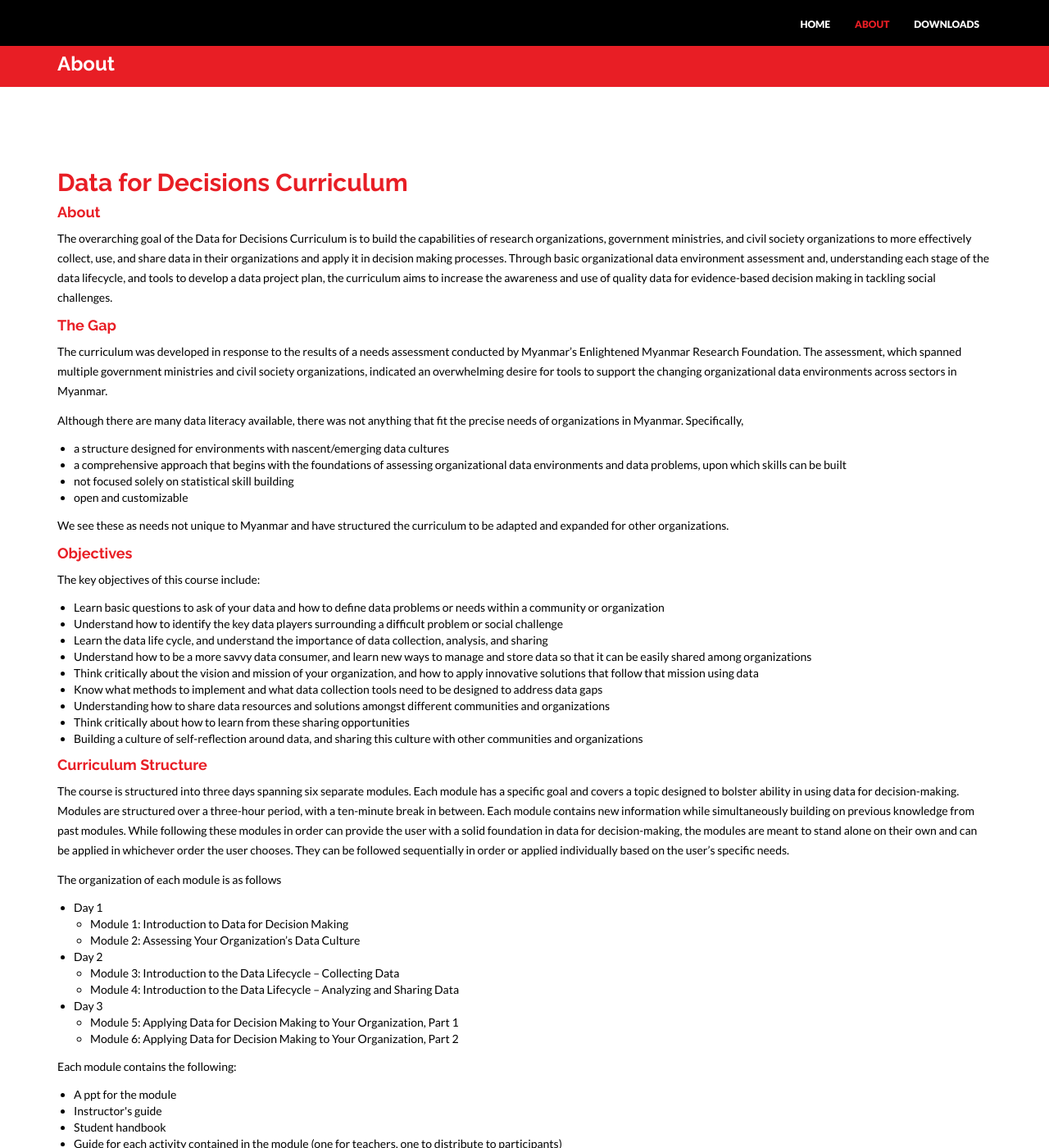
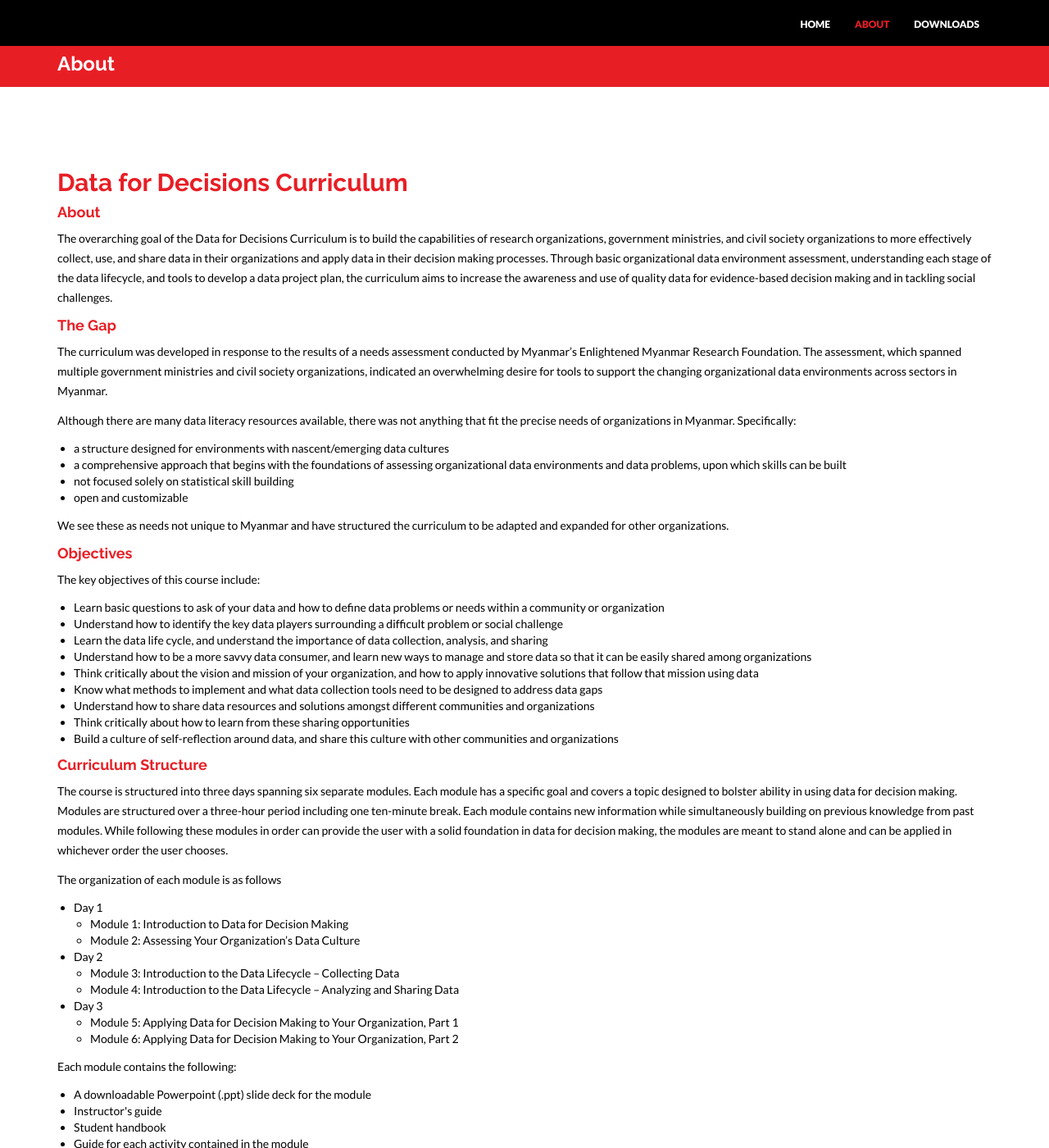
Before and after one commit to tascha/D4DM, a Jekyll site: the page built from about.html, in a window 1280 px wide and 1400 px high. Shown: the whole window at 82% size. Built offline with Jekyll 4.4.1, drawn with Linux system fonts in a browser that asks for light colours; nearby versions of some CDN libraries; some of the changed text lies outside the part shown.

Commit message:
fixed typos

```diff
--- a/about.html
+++ b/about.html
@@ -9,10 +9,10 @@ permalink: /about/
         <div class="col-lg-12">
             <h2>Data for Decisions Curriculum</h2>
             <h4>About</h4>
-            <p>The overarching goal of the Data for Decisions Curriculum is to build the capabilities of research organizations, government ministries, and civil society organizations to more effectively collect, use, and share data in their organizations and apply it in decision making processes. Through basic organizational data environment assessment and, understanding each stage of the data lifecycle, and tools to develop a data project plan, the curriculum aims to increase the awareness and use of quality data for evidence-based decision making in tackling social challenges.</p>
+            <p>The overarching goal of the Data for Decisions Curriculum is to build the capabilities of research organizations, government ministries, and civil society organizations to more effectively collect, use, and share data in their organizations and apply data in their decision making processes. Through basic organizational data environment assessment, understanding each stage of the data lifecycle, and tools to develop a data project plan, the curriculum aims to increase the awareness and use of quality data for evidence-based decision making and in tackling social challenges.</p>
             <h4>The Gap</h4>
             <p>The curriculum was developed in response to the results  of a needs assessment conducted by Myanmar’s Enlightened Myanmar Research Foundation. The assessment, which spanned multiple government ministries and civil society organizations, indicated an overwhelming desire for tools to support the changing organizational data environments across sectors in Myanmar.</p>
-            <p>Although there are many data literacy available, there was not anything that fit the precise needs of organizations in Myanmar. Specifically,
+            <p>Although there are many data literacy resources available, there was not anything that fit the precise needs of organizations in Myanmar. Specifically:
                 <ul>
                     <li>a structure designed for environments with nascent/emerging data cultures</li>
                     <li>a comprehensive approach that begins with the foundations of assessing organizational data environments and data problems, upon which skills can be built</li>
@@ -30,13 +30,13 @@ permalink: /about/
                     <li>Understand how to be a more savvy data consumer, and learn new ways to manage and store data so that it can be easily shared among organizations</li>
                     <li>Think critically about the vision and mission of your organization, and how to apply innovative solutions that follow that mission using data</li>
                     <li>Know what methods to implement and what data collection tools need to be designed to address data gaps</li>
-                    <li>Understanding how to share data resources and solutions amongst different communities and organizations</li>
+                    <li>Understand how to share data resources and solutions amongst different communities and organizations</li>
                     <li>Think critically about how to learn from these sharing opportunities</li>
-                    <li>Building a culture of self-reflection around data, and sharing this culture with other communities and organizations</li>
+                    <li>Build a culture of self-reflection around data, and share this culture with other communities and organizations</li>
             </ul></p>
 
             <h4>Curriculum Structure</h4>
-            <p>The course is structured into three days spanning six separate modules. Each module has a specific goal and covers a topic designed to bolster ability in using data for decision-making. Modules are structured over a three-hour period, with a ten-minute break in between. Each module contains new information while simultaneously building on previous knowledge from past modules. While following these modules in order can provide the user with a solid foundation in data for decision-making, the modules are meant to stand alone on their own and can be applied in whichever order the user chooses. They can be followed sequentially in order or applied individually based on the user’s specific needs.</p>
+            <p>The course is structured into three days spanning six separate modules. Each module has a specific goal and covers a topic designed to bolster ability in using data for decision making. Modules are structured over a three-hour period including one ten-minute break. Each module contains new information while simultaneously building on previous knowledge from past modules. While following these modules in order can provide the user with a solid foundation in data for decision making, the modules are meant to stand alone and can be applied in whichever order the user chooses.</p>
             <p>The organization of each module is as follows
                 <ul>
                     <li>Day 1</li>
@@ -57,10 +57,10 @@ permalink: /about/
     </ul></p>
 <p>Each module contains the following:
     <ul>
-        <li>A ppt for the module</li>
+        <li>A downloadable Powerpoint (.ppt) slide deck for the module</li>
         <li>Instructor's guide</li>
         <li>Student handbook</li>
-        <li>Guide for each activity contained in the module (one for teachers, one to distribute to participants)</li>
+        <li>Guide for each activity contained in the module</li>
 </ul></p>
 <h4>Content Choices</h4>
 <p>Content priorities were developed through findings from the needs assessment and consultation with local organizations. Pilot testing was conducted to obtain feedback on the relative amount of time allocated to different topic areas. Examples and case studies are largely relevant for the Myanmar context and can be replaced with locally relevant materials as needed. Examples of additional modules that could be created include:</p>
```
Also changed, not shown: other parts of about.html (+1 -1 lines).
